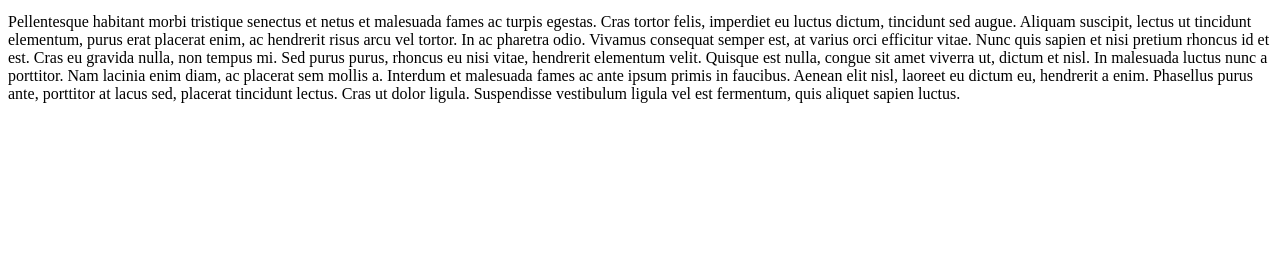
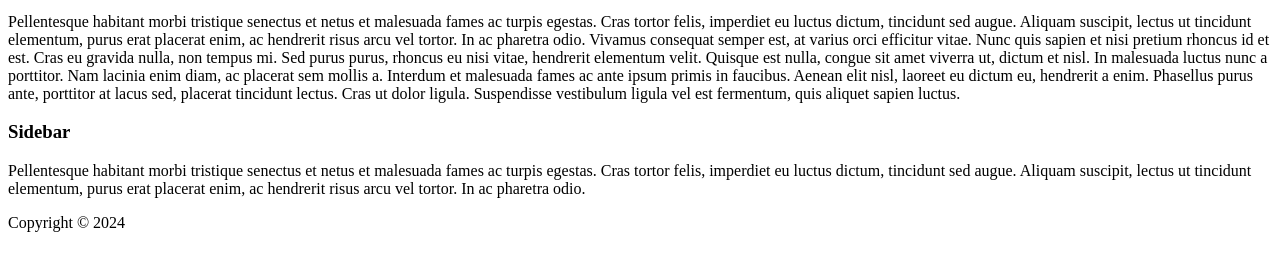
Before and after one commit to huzair83/24.4.17-1-Simple-HTML-Template, a plain HTML site: page index.html in a window 1280 px wide. Shown: the part 307-578 px from the top of the page. Drawn offline with Linux system fonts and the light colour scheme.

Commit message:
Initial commit

```diff
--- a/index.html
+++ b/index.html
@@ -30,6 +30,19 @@
             <p>Pellentesque habitant morbi tristique senectus et netus et malesuada fames ac turpis egestas. Cras tortor felis, imperdiet eu luctus dictum, tincidunt sed augue. Aliquam suscipit, lectus ut tincidunt elementum, purus erat placerat enim, ac hendrerit risus arcu vel tortor. In ac pharetra odio. Vivamus consequat semper est, at varius orci efficitur vitae. Nunc quis sapien et nisi pretium rhoncus id et est. Cras eu gravida nulla, non tempus mi. Sed purus purus, rhoncus eu nisi vitae, hendrerit elementum velit. Quisque est nulla, congue sit amet viverra ut, dictum et nisl. In malesuada luctus nunc a porttitor. Nam lacinia enim diam, ac placerat sem mollis a. Interdum et malesuada fames ac ante ipsum primis in faucibus. Aenean elit nisl, laoreet eu dictum eu, hendrerit a enim. Phasellus purus ante, porttitor at lacus sed, placerat tincidunt lectus. Cras ut dolor ligula. Suspendisse vestibulum ligula vel est fermentum, quis aliquet sapien luctus.</p>
         </div>
 
+        <div id="sidebar">
+
+            <h3>Sidebar</h3>
+            <p>Pellentesque habitant morbi tristique senectus et netus et malesuada fames ac turpis egestas. Cras tortor felis, imperdiet eu luctus dictum, tincidunt sed augue. Aliquam suscipit, lectus ut tincidunt elementum, purus erat placerat enim, ac hendrerit risus arcu vel tortor. In ac pharetra odio.</p>
+
+        </div>
+
+        <div id="footer">
+
+            <p>Copyright &copy; 2024</p>
+
+        </div>
+
     </div>
 
 </body>
```
